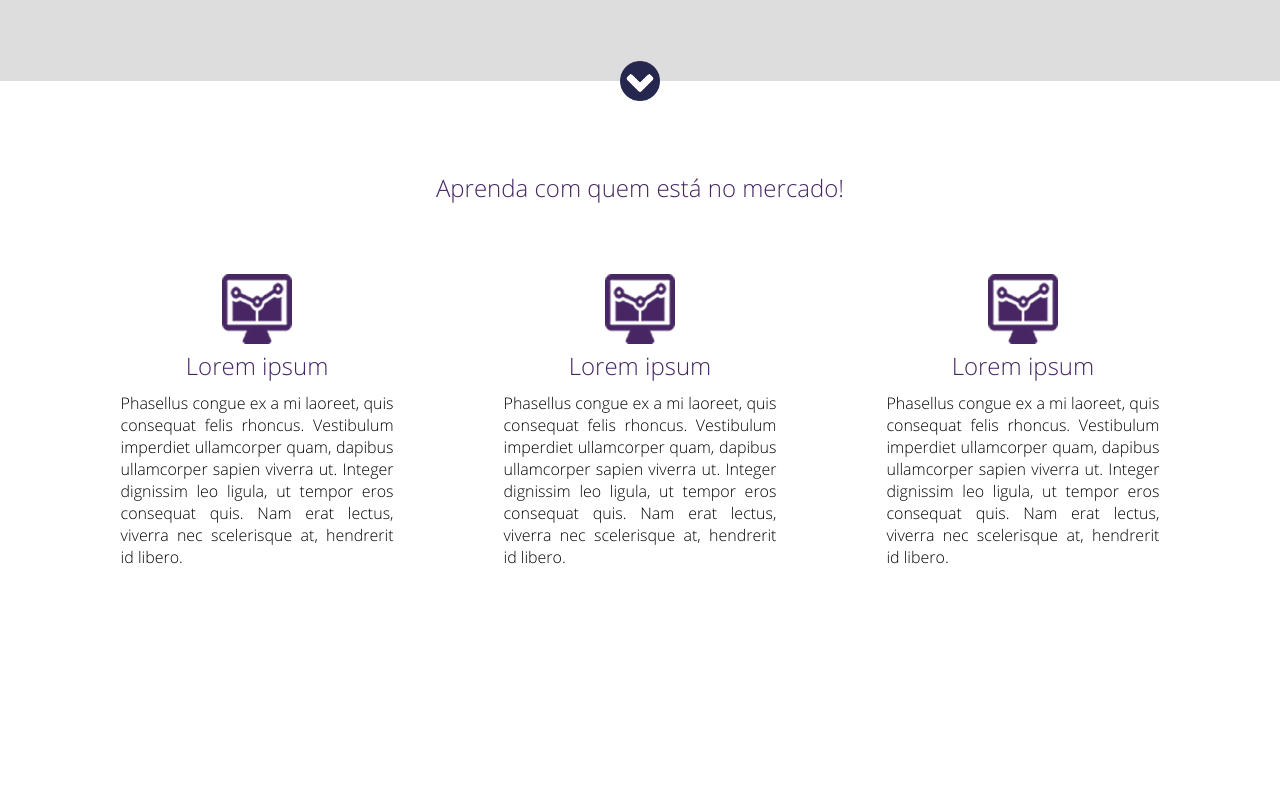
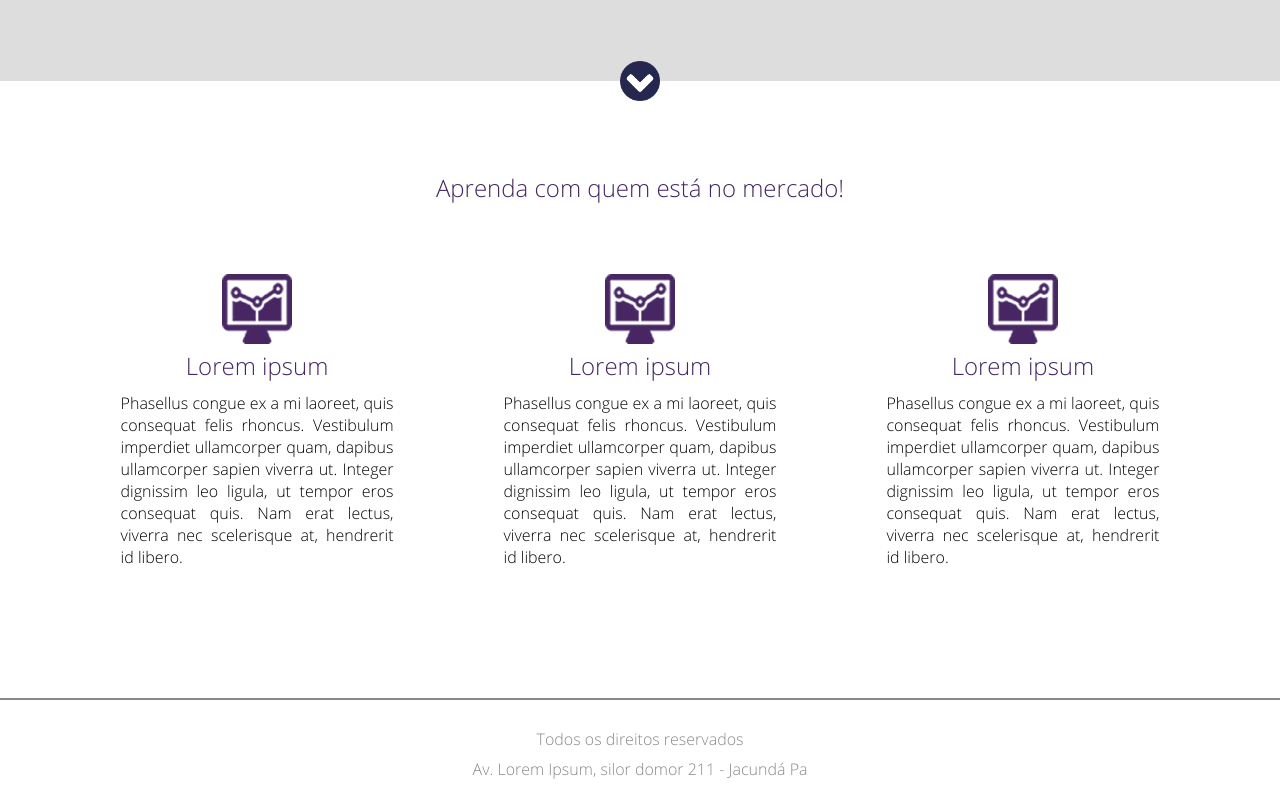
Before and after one commit to danielpm153/Projeto_01, a plain HTML site: page index.html in a window 1280 px wide. Shown: the part 895-1695 px from the top of the page. Before the commit the page ends 1503 px from the top, so only its background shows below. Drawn offline with Linux system fonts and the light colour scheme.

Commit message:
Att. ultima aula finalizando

```diff
--- a/css/style.css
+++ b/css/style.css
@@ -12,6 +12,10 @@ html, body{
 @font-face{
 	src: url('../fonts/OpenSans-Light.ttf');
 	font-family: "Open Sans";
+}
+
+.clear{
+	clear: both;
 }
 
 .center{
@@ -194,3 +198,15 @@ html, body{
 .container-single img{
 	width: 70px;
 }
+
+.footer{
+	/*clear: both;*/
+	border-top: 2px solid #888888;
+	padding: 20px 0;
+	text-align: center;
+	color: #888;
+}
+
+.footer p{
+	margin-top: 8px;
+}
--- a/index.html
+++ b/index.html
@@ -105,10 +105,15 @@
 							</p>
 						</div><!--text-container-single-->
 					</div><!--container-single-->
-
+					<div class="clear"></div>
 				</div><!--container-section-->
 			</div><!--center-->
 		</div><!--section-1-->
+
+		<div class="footer">
+			<p>Todos os direitos reservados</p>
+			<p>Av. Lorem Ipsum, silor domor 211 - Jacundá Pa</p>
+		</div><!--footer-->
 	</body>
 
 </html>
```
